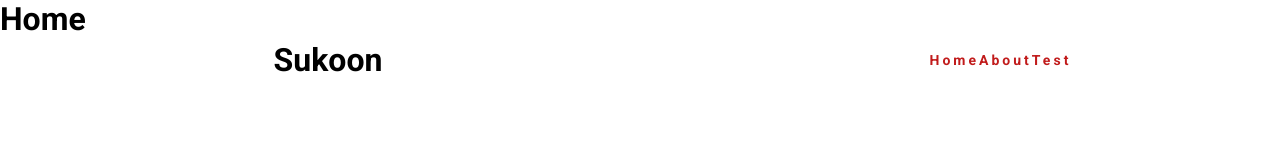
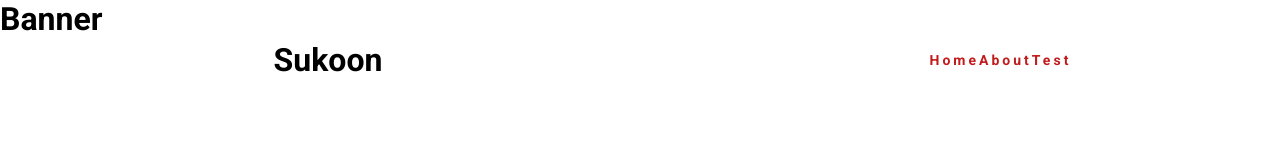
Before and after one commit to jeetkanodia/MentalHealth-frontend, a React (Vite) app: page / in a window 1280 px wide. Shown: the top 160 px of the page. Built offline with nearby package versions, Linux system fonts and the light colour scheme.

Commit message:
banner inititated

```diff
--- a/package.json
+++ b/package.json
@@ -10,6 +10,7 @@
     "preview": "vite preview"
   },
   "dependencies": {
+    "@mui/material": "^5.14.16",
     "react": "^18.2.0",
     "react-dom": "^18.2.0",
     "react-router-dom": "^6.18.0"
--- /dev/null
+++ b/src/components/Banner.jsx
@@ -0,0 +1,13 @@
+//import { Box, Typography } from "@mui/material"
+
+
+const Banner = () => {
+    return (
+        <div>
+            <h1>Banner</h1>
+        </div>
+    )
+}
+
+
+export default Banner
--- a/src/components/Home.jsx
+++ b/src/components/Home.jsx
@@ -1,11 +1,11 @@
 
 
 
+import Banner from "./Banner";
 const Home = () => {
     return (
-        <div>
-            <h1>Home</h1>
-        </div>
+
+        <Banner />
     );
 }
 export default Home;
```
Also changed, not shown: 1 other file (tests, documents, lock files or other folders).
